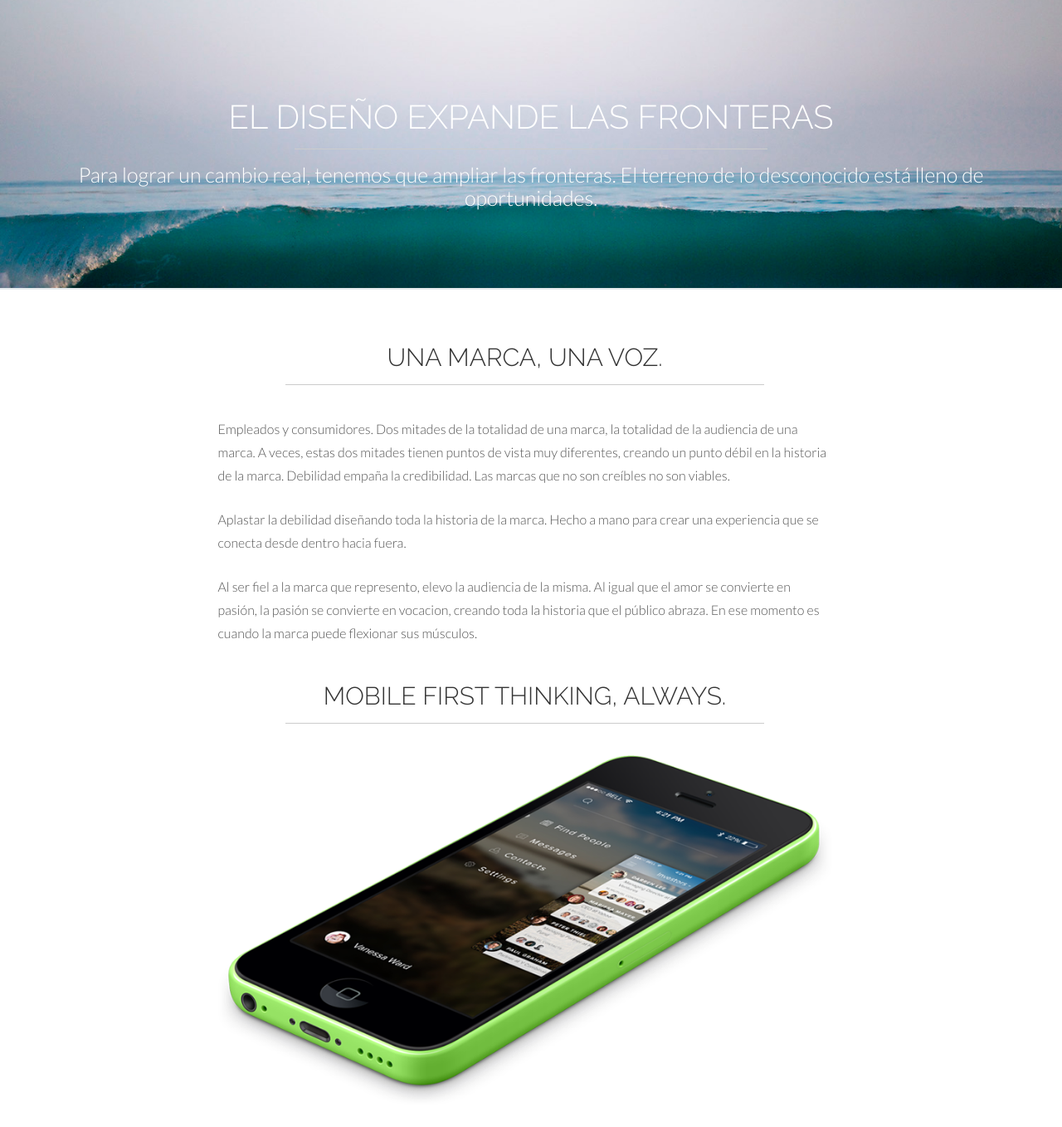
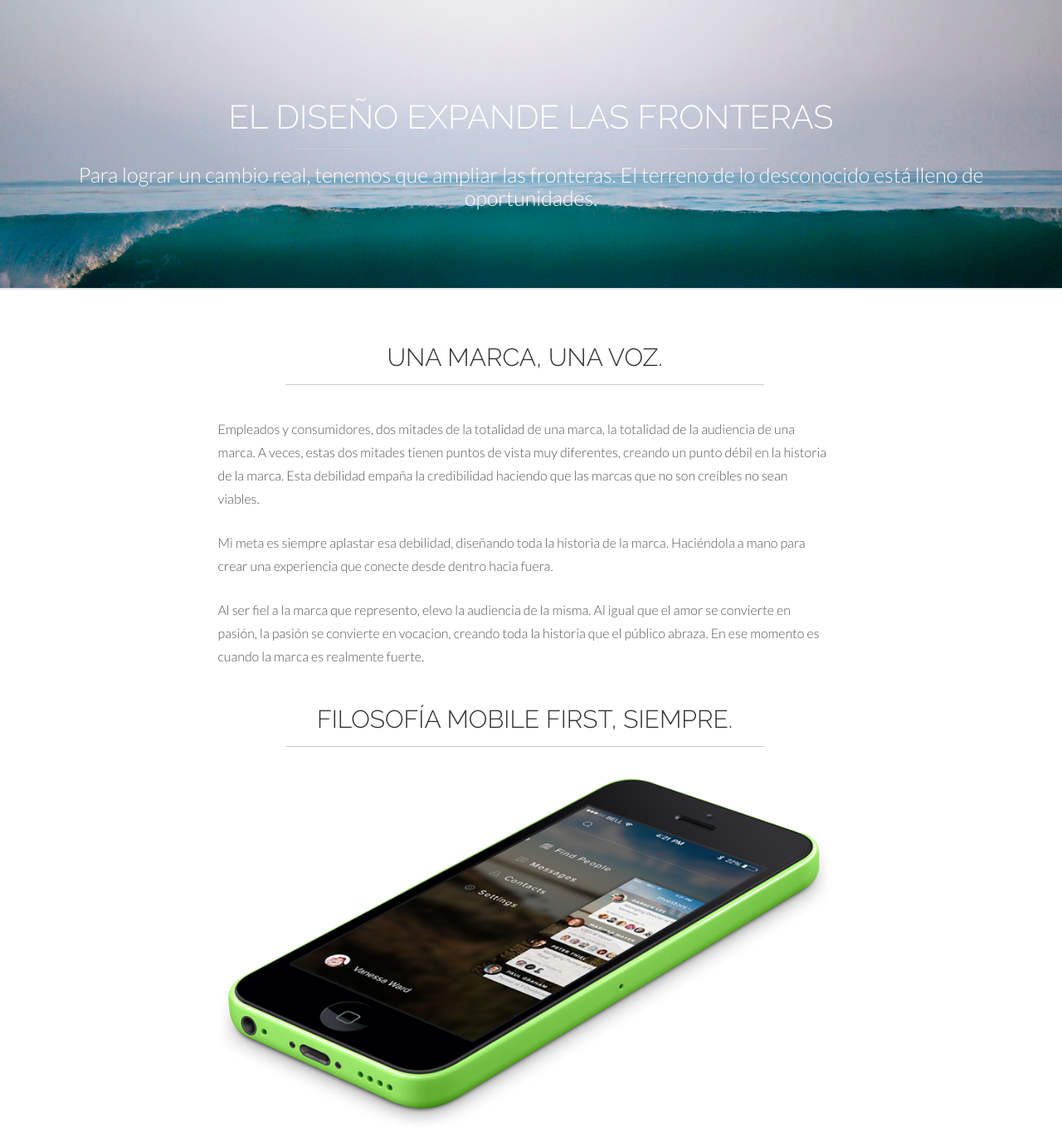
Before and after one commit to Lucastrike/lucassalinas.com.es, a PHP site: page / in a window 1280 px wide. Shown: the part 1553-2911 px from the top of the page at 83% size. Run offline with PHP 8.4, Linux system fonts and the light colour scheme; data that the repository does not hold is empty.

Commit message:
HTML validation passed

```diff
--- a/index.php
+++ b/index.php
@@ -1,14 +1,17 @@
 <!DOCTYPE html>
-<html lang="en">
+<html lang="es">
   <head>
     <meta charset="utf-8">
     <meta name="viewport" content="width=device-width, initial-scale=1.0">
-    <meta name="description" content="Programador Diseñador Web Godella Valencia">
+    <meta name="title" content="Lucas Salinas || Programador Diseñador Web Godella || Web Valencia" />
+    <meta name="description" content="Programador Diseñador Web Godella Valencia, Android, PHP, JavaScript, CSS3, SEO">
     <meta name="author" content="Lucas Salinas">
     <meta name="robots" content="Index, Follow">
-    <meta name="keywords" content="Programador Web Godella, Lucas Salinas, Diseñador  Web Godella, Programador Android Godella,
-    Programador PHP Godella, Programador JavaScript Godella, Programador CSS3 Godella">
-    <link rel="shortcut icon" href="assets/ico/favicon.png">
+    <meta name="keywords" content="Lucas Salinas, Programador Web Godella, Diseñador Web Godella, Programador Android Godella,
+    Programador PHP Godella, Programador JavaScript Godella, Programador CSS3 Godella, programador, diseñador, Paginas Web Godella,
+    Paginas Web Valencia, Aplicaciones Web Godella, Aplicaciones Web Valencia, App, Apps, Aplicaciones Android Godella, Aplicaciones
+    Android Valencia, Programador SEO Godella, Programador SEO Valencia, Programador Wordpress Godella, Programador Wordpress Valencia">
+    <link rel="shortcut icon" href="assets/ico/favicon.ico">
 
     <title>Lucas Salinas || Programador Diseñador Web Godella || Web Valencia</title>
 
@@ -79,7 +82,7 @@
 				<div class="col-lg-4 callout">
 					<span class="icon icon-stack"></span>
 					<h2>Bootstrap 3</h2>
-					<p>Esta web esta diseñada con Bootstrap 3. El incre&iacuteble Mobile First Framework, la mejor opci&oacuten para crear tu web. </p>
+					<p>Esta web esta diseñada con Bootstrap 3. El incre&iacute;ble Mobile First Framework, la mejor opci&oacute;n para crear tu web. </p>
 				</div><!-- col-lg-4 -->
 
 				<div class="col-lg-4 callout">
@@ -91,20 +94,20 @@
 				<div class="col-lg-4 callout">
 					<span class="icon icon-heart"></span>
 					<h2>Crafted with Love</h2>
-					<p>No es solo programaci&oacuten... Es diseño, creatividad y pasi&oacuten. El resultado de hacer lo que m&aacutes me gusta.   </p>
+					<p>No es solo programaci&oacute;n... Es diseño, creatividad y pasi&oacute;n. El resultado de hacer lo que m&aacute;s me gusta.   </p>
 				</div><!-- col-lg-4 -->
 			</div><!-- row -->
 		</div><!-- greywrap -->
 
 		<!-- ==== ABOUT ==== -->
-		<div class="container" id="about" name="about">
+		<div class="container" id="about">
 			<div class="row white">
 			<br>
-				<h1 class="centered">UN POCO SOBRE M&Iacute</h1>
+				<h1 class="centered">UN POCO SOBRE M&Iacute;</h1>
 				<hr>
 
 				<div class="col-lg-6 col-lg-offset-3">
-					<p>Creo que las ideas vienen de todo el mundo, de todas partes. De hecho, me considero un diseñador. Y hay algunos principios que creo que todo el mundo debe creer sobre el diseño. Estas verdades nos llevan, nos motivan, y en última instancia nos ayudan a redefinir el poder del diseño. Soy un gran creyente de hacer lo correcto por los dem&aacutes. Después de todo, he crecido aqui y creo que este lugar tiene mucho que ofrecer. Así que hago lo que puedo para apoyar a la comunidad que me gusta.</p>
+					<p>Creo que las ideas vienen de todo el mundo, de todas partes. De hecho, me considero un diseñador. Y hay algunos principios que creo que todo el mundo debe creer sobre el diseño. Estas verdades nos llevan, nos motivan, y en última instancia nos ayudan a redefinir el poder del diseño. Soy un gran creyente de hacer lo correcto por los dem&aacute;s. Después de todo, he crecido aqui y creo que este lugar tiene mucho que ofrecer. Así que hago lo que puedo para apoyar a la comunidad que me gusta.</p>
 				</div><!-- col-lg-6 -->
 
 				<!--<div class="col-lg-6">
@@ -132,18 +135,18 @@
 				<hr>
 				<br>
 				<div class="col-lg-offset-2 col-lg-8">
-					<p>Empleados y consumidores. Dos mitades de la totalidad de una marca, la totalidad de la audiencia de una marca. A veces, estas dos mitades tienen puntos de vista muy diferentes, creando un punto débil en la historia de la marca. Debilidad empaña la credibilidad. Las marcas que no son creíbles no son viables.</p>
-					<p>Aplastar la debilidad diseñando toda la historia de la marca. Hecho a mano para crear una experiencia que se conecta desde dentro hacia fuera.</p>
-					<p>Al ser fiel a la marca que represento, elevo la audiencia de la misma. Al igual que el amor se convierte en pasión, la pasión se convierte en vocacion, creando toda la historia que el público abraza. En ese momento es cuando la marca puede flexionar sus músculos.</p>
+					<p>Empleados y consumidores, dos mitades de la totalidad de una marca, la totalidad de la audiencia de una marca. A veces, estas dos mitades tienen puntos de vista muy diferentes, creando un punto débil en la historia de la marca. Esta debilidad empaña la credibilidad haciendo que las marcas que no son creíbles no sean viables.</p>
+					<p>Mi meta es siempre aplastar esa debilidad, diseñando toda la historia de la marca. Haci&eacute;ndola a mano para crear una experiencia que conecte desde dentro hacia fuera.</p>
+					<p>Al ser fiel a la marca que represento, elevo la audiencia de la misma. Al igual que el amor se convierte en pasión, la pasión se convierte en vocacion, creando toda la historia que el público abraza. En ese momento es cuando la marca es realmente fuerte.</p>
 				</div><!-- col-lg -->
 			</div><!-- row -->
 
 			<div class="row">
-				<h2 class="centered">MOBILE FIRST THINKING, ALWAYS.</h2>
+				<h2 class="centered">FILOSOF&Iacute;A MOBILE FIRST, SIEMPRE.</h2>
 				<hr>
 				<br>
 				<div class="col-lg-offset-2 col-lg-8">
-					<img class="img-responsive" src="assets/img/iphone.png" alt="Web moviles Lucas Salinas">
+					<img class="img-responsive" src="assets/img/iphone.png" alt="Programador web Godella Android">
 				</div><!-- col -->
 			</div><!-- row -->
 		</div><!-- container -->
@@ -152,14 +155,14 @@
 		<!-- ==== SECTION DIVIDER2 -->
 		<section class="section-divider textdivider divider2">
 			<div class="container">
-				<h1>EL DISEÑO ES UNA INTERACCI&OacuteN</h1>
+				<h1>EL DISEÑO ES UNA INTERACCI&Oacute;N</h1>
 				<hr>
-				<p>Para desarrollar una conexi&oacuten m&aacutes profunda y m&aacutes significativa con los consumidores, creo que el diseño debe invitarles a tomar parte en la conversaci&oacuten.</p>
+				<p>Para desarrollar una conexi&oacute;n m&aacute;s profunda y m&aacute;s significativa con los consumidores, creo que el diseño debe invitarles a tomar parte en la conversaci&oacute;n.</p>
 			</div><!-- container -->
 		</section><!-- section -->
 
 		<!-- ==== PORTFOLIO ==== -->
-		<div class="container" id="portfolio" name="portfolio">
+		<div class="container" id="portfolio">
 		<br>
 			<div class="row">
 				<br>
@@ -192,8 +195,8 @@
 						    <h4 class="modal-title">GitHub</h4>
 						  </div>
 						  <div class="modal-body">
-						    <p><img class="img-responsive" src="assets/img/portfolio/folio01.png" alt="Programador Web Godella Trabajo"></p>
-                <p>Esta es mi p&aacutegina personal de GitHub donde subo todo el trabajo que hago sobre JavaScript, PHP, HTML, CSS, Android etc.</p>
+						    <p><img class="img-responsive" src="assets/img/portfolio/folio01.png" alt="Programador Web Godella Trabajo GitHub"></p>
+                <p>Esta es mi p&aacute;gina personal de GitHub donde subo todo el trabajo que hago sobre JavaScript, PHP, HTML, CSS, Android etc.</p>
 						    <!--<p>This project was crafted for Some Name corp. Detail here a little about your job requirements and the tools used. Tell about the challenges faced and what you and your team did to solve it.</p>-->
 						    <p><b><a href="https://github.com/Lucastrike" target="_blank">Visita el sitio</a></b></p>
 						  </div>
@@ -224,7 +227,7 @@
 						  </div>
 						  <div class="modal-body">
 						    <p><img class="img-responsive" src="assets/img/portfolio/folio01.png" alt="Programador Web Godella Trabajo"></p>
-                <p>Esta es mi p&aacutegina personal de GitHub donde subo todo el trabajo que hago sobre JavaScript, PHP, HTML, CSS, Android etc.</p>
+                <p>Esta es mi p&aacute;gina personal de GitHub donde subo todo el trabajo que hago sobre JavaScript, PHP, HTML, CSS, Android etc.</p>
 						    <!--<p>This project was crafted for Some Name corp. Detail here a little about your job requirements and the tools used. Tell about the challenges faced and what you and your team did to solve it.</p>-->
 						    <p><b><a href="https://github.com/Lucastrike" target="_blank">Visita el sitio</a></b></p>
 						  </div>
@@ -255,7 +258,7 @@
             </div>
             <div class="modal-body">
               <p><img class="img-responsive" src="assets/img/portfolio/folio01.png" alt="Programador Web Godella Trabajo"></p>
-              <p>Esta es mi p&aacutegina personal de GitHub donde subo todo el trabajo que hago sobre JavaScript, PHP, HTML, CSS, Android etc.</p>
+              <p>Esta es mi p&aacute;gina personal de GitHub donde subo todo el trabajo que hago sobre JavaScript, PHP, HTML, CSS, Android etc.</p>
               <!--<p>This project was crafted for Some Name corp. Detail here a little about your job requirements and the tools used. Tell about the challenges faced and what you and your team did to solve it.</p>-->
               <p><b><a href="https://github.com/Lucastrike" target="_blank">Visita el sitio</a></b></p>
             </div>
@@ -286,7 +289,7 @@
 						  </div>
 						  <div class="modal-body">
 						    <p><img class="img-responsive" src="assets/img/portfolio/folio01.png" alt="Programador Web Godella Trabajo"></p>
-                <p>Esta es mi p&aacutegina personal de GitHub donde subo todo el trabajo que hago sobre JavaScript, PHP, HTML, CSS, Android etc.</p>
+                <p>Esta es mi p&aacute;gina personal de GitHub donde subo todo el trabajo que hago sobre JavaScript, PHP, HTML, CSS, Android etc.</p>
 						    <!--<p>This project was crafted for Some Name corp. Detail here a little about your job requirements and the tools used. Tell about the challenges faced and what you and your team did to solve it.</p>-->
 						    <p><b><a href="https://github.com/Lucastrike" target="_blank">Visita el sitio</a></b></p>
 						  </div>
@@ -316,7 +319,7 @@
 						  </div>
 						  <div class="modal-body">
 						    <p><img class="img-responsive" src="assets/img/portfolio/folio01.png" alt="Programador Web Godella Trabajo"></p>
-                <p>Esta es mi p&aacutegina personal de GitHub donde subo todo el trabajo que hago sobre JavaScript, PHP, HTML, CSS, Android etc.</p>
+                <p>Esta es mi p&aacute;gina personal de GitHub donde subo todo el trabajo que hago sobre JavaScript, PHP, HTML, CSS, Android etc.</p>
 						    <!--<p>This project was crafted for Some Name corp. Detail here a little about your job requirements and the tools used. Tell about the challenges faced and what you and your team did to solve it.</p>-->
 						    <p><b><a href="https://github.com/Lucastrike" target="_blank">Visita el sitio</a></b></p>
 						  </div>
@@ -346,7 +349,7 @@
 						  </div>
 						  <div class="modal-body">
 						    <p><img class="img-responsive" src="assets/img/portfolio/folio01.png" alt="Programador Web Godella Trabajo"></p>
-                <p>Esta es mi p&aacutegina personal de GitHub donde subo todo el trabajo que hago sobre JavaScript, PHP, HTML, CSS, Android etc.</p>
+                <p>Esta es mi p&aacute;gina personal de GitHub donde subo todo el trabajo que hago sobre JavaScript, PHP, HTML, CSS, Android etc.</p>
 						    <!--<p>This project was crafted for Some Name corp. Detail here a little about your job requirements and the tools used. Tell about the challenges faced and what you and your team did to solve it.</p>-->
 						    <p><b><a href="https://github.com/Lucastrike" target="_blank">Visita el sitio</a></b></p>
 						  </div>
@@ -363,18 +366,18 @@
 		<!-- ==== SECTION DIVIDER4 ==== -->
 		<section class="section-divider textdivider divider4">
 			<div class="container">
-				<h1>EL DISEÑO CREA UNA CONEXI&OacuteN EMOCIONAL</h1>
+				<h1>EL DISEÑO CREA UNA CONEXI&Oacute;N EMOCIONAL</h1>
 				<hr>
-				<p>Hay mucho m&aacutes en el diseño de lo que parece. Es cuando se encuentra con el corazón, cuando el diseño crea una conexi&oacuten significativa y duradera con el p&uacuteblico.</p>
+				<p>Hay mucho m&aacute;s en el diseño de lo que parece. Es cuando se encuentra con el corazón, cuando el diseño crea una conexi&oacute;n significativa y duradera con el p&uacute;blico.</p>
 			</div><!-- container -->
 		</section><!-- section -->
 
 		<!-- ==== BLOG ==== -->
-		<div class="container" id="blog" name="blog">
+		<div class="container" id="blog">
 		<br>
 			<div class="row">
 				<br>
-				<h1 class="centered">WE ARE STORYTELLERS</h1>
+				<h1 class="centered">I'M A STORYTELLER</h1>
 				<hr>
 				<br>
 				<br>
@@ -384,14 +387,14 @@
 				<div class="col-lg-8 blog-bg col-lg-offset-2">
 					<div class="col-lg-4 centered">
 					<br>
-						<p><img class="img img-circle" src="assets/img/team/lucas_perfil2.jpg" width="60px" height="60px"></p>
+						<p><img class="img img-circle" src="assets/img/team/lucas_perfil2.jpg" width="60" height="60" alt="Lucas Salinas Programador Web Godella"></p>
 						<h4>Lucas Salinas</h4>
 						<h5>Publicado 8 Oct.</h5>
 					</div>
 					<div class="col-lg-8 blog-content">
-						<h2>Defino el éxito</h2>
-						<p>Armado con perspicacia, me embarco en el diseño de la correcta marca que engancha a la audiencia. Abarca tanto la dirección estratégica como la ejecución creativa que resuelve un problema de negocio y trae vida a la marca.</p>
-						<p>En la fase de creación, la gran idea se desata al mundo a través de diferentes puntos de contacto con los medios de comunicación. Esto es cuando vemos la audiencia caer enamorada de nuevo con la marca de mi cliente.</p>
+						<h2>Definiendo el éxito</h2>
+						<p>Armado con perspicacia, me embarco en el diseño de la correcta marca que enganche a la audiencia. Abarco tanto la dirección estratégica como la ejecución creativa que resuelve un problema de negocio y trae vida a la marca.</p>
+						<p>En la fase de creación, la gran idea se desata al mundo a través de diferentes puntos de contacto con los medios de comunicación. Esto es cuando vemos a la audiencia caer enamorada de nuevo con la marca de mi cliente.</p>
 						<!--<p><a href="#" class="icon icon-link"> Read More</a></p>-->
 						<br>
 					</div>
```
Also changed, not shown: other parts of index.php (+21 -21 lines), assets/ico/favicon.ico (added).
